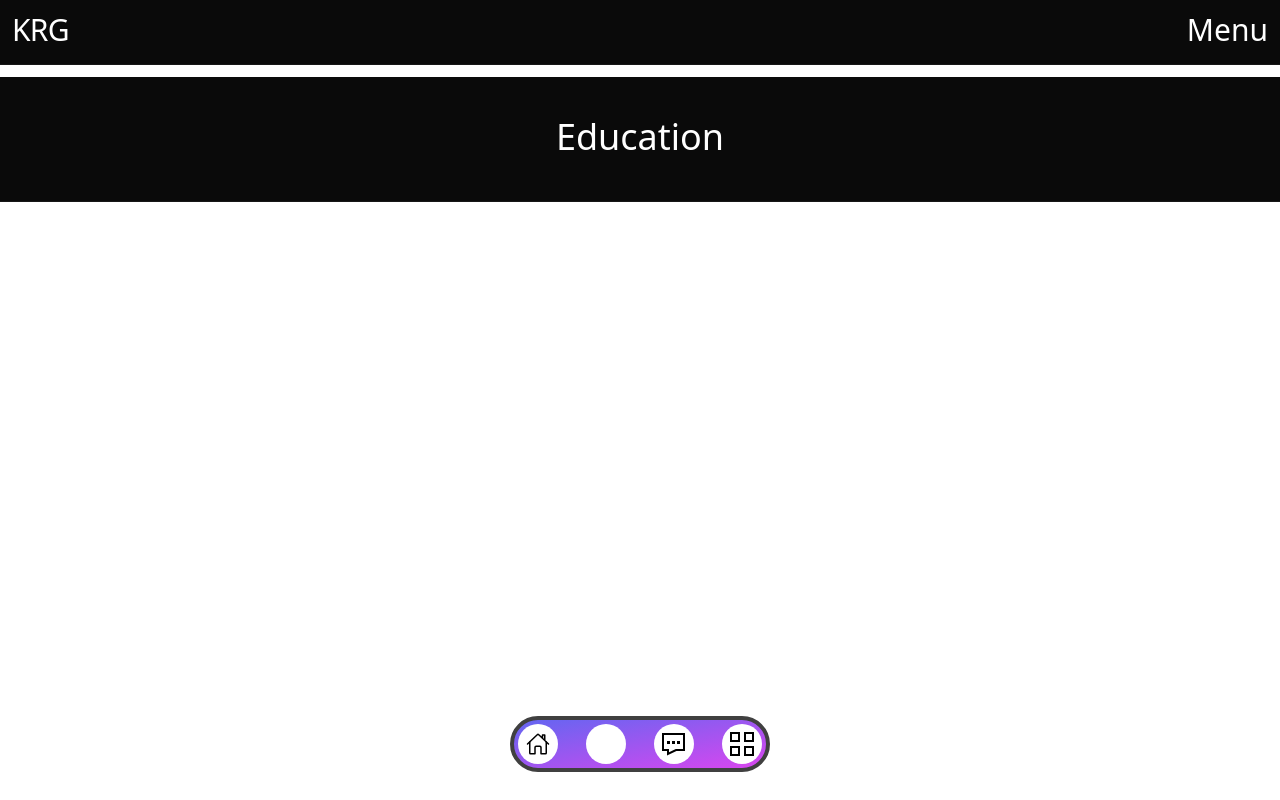
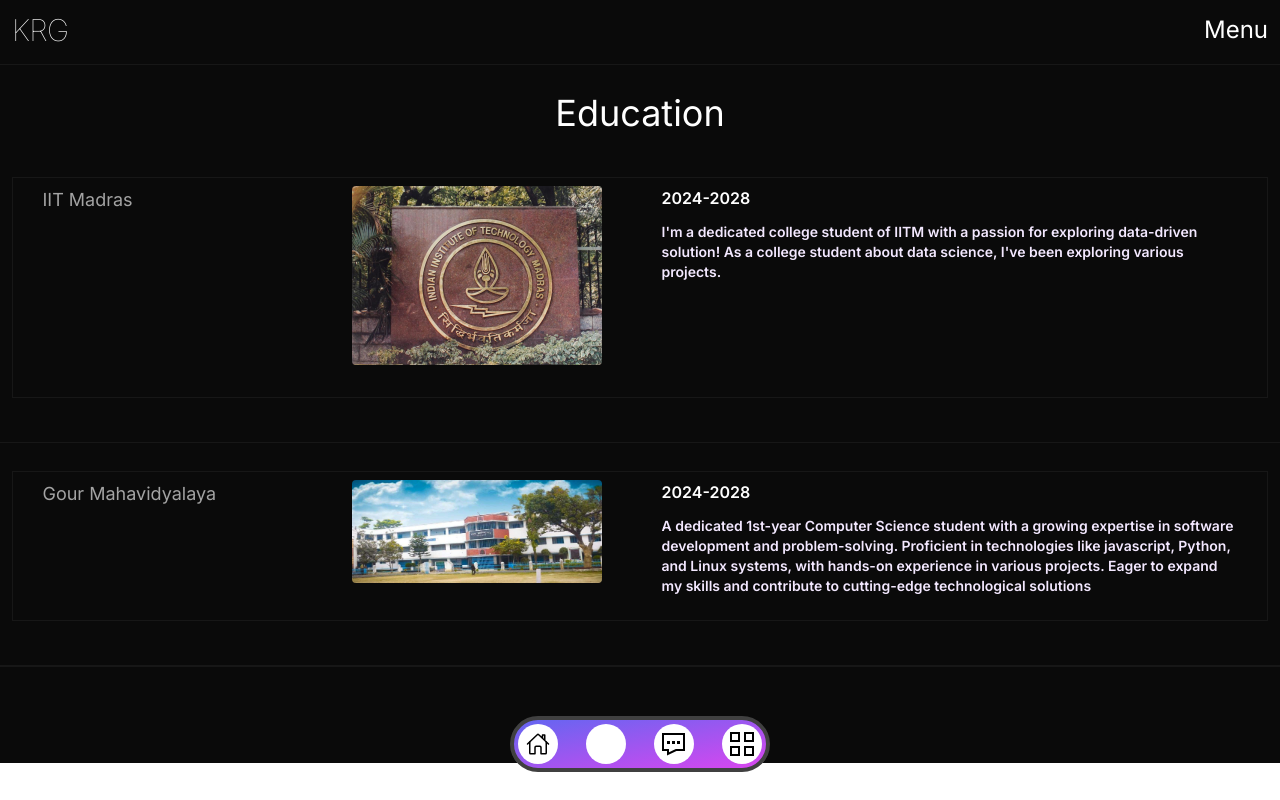
Before and after one commit to kishanghosh090/KishanRanaGhoshPortfolio, a React (Vite) app in the folder kishanranaghoshportfolio/: page /about in a window 1280 px wide. Built offline with nearby package versions, Linux system fonts and the light colour scheme.

Commit message:
about page added

```diff
--- a/kishanranaghoshportfolio/src/components/About/About.jsx
+++ b/kishanranaghoshportfolio/src/components/About/About.jsx
@@ -1,26 +1,18 @@
 import React from "react";
 import Header from "../Header/Header.jsx";
 import BottomNavBar from "../BottomNavBar/BottomNavBar.jsx";
-import { EDUCATION_DETAILS } from "../../constants.js";
+import { motion } from "framer-motion";
+import Education from "../Education/Education.jsx";
 
-import { motion } from "framer-motion";
 const About = () => {
   return (
-    <>
+    <div className="bg-neutral-950 text-white pb-24">
       <Header />
-      <div className="border-b bg-neutral-950 border-neutral-900 pb-1 text-white">
-        <motion.h1
-          whileInView={{ opacity: 1, y: 0 }}
-          initial={{ opacity: 0, y: -100 }}
-          transition={{ duration: 1.5 }}
-          className="py-10 text-center text-4xl"
-        >
-          Education
-        </motion.h1>
-        <div className="mx-6"></div>
+      <div className="bg-neutral-950 text-white ">
+        <Education />
       </div>
       <BottomNavBar />
-    </>
+    </div>
   );
 };
 
--- a/kishanranaghoshportfolio/src/components/ContactMe/ContactMe.jsx
+++ b/kishanranaghoshportfolio/src/components/ContactMe/ContactMe.jsx
@@ -71,7 +71,7 @@
               whileInView={{ opacity: 1, y: 0 }}
               initial={{ opacity: 0, y: -100 }}
               transition={{ duration: 1.5 }}
-              className=" text-center text-4xl my-5 mb-20"
+              className=" text-center text-4xl my-2 mb-20"
             >
               Contact Me
             </motion.h1>
--- a/kishanranaghoshportfolio/src/components/Education/Education.jsx
+++ b/kishanranaghoshportfolio/src/components/Education/Education.jsx
@@ -1,11 +1,26 @@
-import React from 'react'
+import { motion } from "framer-motion";
+import React, { useEffect } from "react";
+import EducationCard from "./EducationCard.jsx";
+import { EDUCATION_DETAILS } from "../../constants.js";
 
 function Education() {
   return (
-    <div>
-      Education
+    <div className="bg-neutral-950 text-white">
+      <motion.h1
+        whileInView={{ opacity: 1, y: 0 }}
+        initial={{ opacity: 0, y: -100 }}
+        transition={{ duration: 1.5 }}
+        className=" text-center text-4xl py-4"
+      >
+        Education
+      </motion.h1>
+      <div className="border-b border-neutral-900">
+        {EDUCATION_DETAILS.map((education, index) => (
+          <EducationCard key={index} data={education} />
+        ))}
+      </div>
     </div>
-  )
+  );
 }
 
-export default Education
+export default Education;
--- /dev/null
+++ b/kishanranaghoshportfolio/src/components/Education/EducationCard.jsx
@@ -0,0 +1,54 @@
+import React from "react";
+import { motion } from "framer-motion";
+function EducationCard(props) {
+  console.log(props.data);
+
+  return (
+    <div className="border-b border-neutral-900 mt-4 p-3">
+      <div
+        key={props.index}
+        className="mb-8 flex flex-wrap lg:justify-center border border-neutral-900 p-2"
+      >
+        <motion.div
+          whileInView={{ opacity: 1, x: 0 }}
+          initial={{ opacity: 0, x: -100 }}
+          transition={{ duration: 0.5 }}
+          className="w-full lg:w-1/4"
+        >
+          <p className="mb-2 text-lg text-neutral-400">
+            {props.data.collageName}
+          </p>
+        </motion.div>
+        <motion.div
+          whileInView={{ opacity: 1, x: 0 }}
+          initial={{ opacity: 0, x: -100 }}
+          transition={{ duration: 1 }}
+          className="w-full lg:w-1/4"
+        >
+          <img
+            src={props.data.collageImg}
+            width={250}
+            height={250}
+            alt={props.data.collageName}
+            className="mb-6 rounded"
+          />
+        </motion.div>
+        <motion.div
+          whileInView={{ opacity: 1, y: 0 }}
+          initial={{ opacity: 0, y: 100 }}
+          transition={{ delay: 0.5, duration: 0.5 }}
+          className="w-full max-w-xl lg:w-3/4 "
+        >
+          <h6 className="mb-4 font-semibold flex flex-col gap-3">
+            {props.data.year}
+            <span className="text-sm text-purple-100">
+              {props.data.aboutCollage}
+            </span>
+          </h6>
+        </motion.div>
+      </div>
+    </div>
+  );
+}
+
+export default EducationCard;
--- a/kishanranaghoshportfolio/src/components/Header/Header.jsx
+++ b/kishanranaghoshportfolio/src/components/Header/Header.jsx
@@ -11,7 +11,7 @@
     <div className="bg-neutral-950 text-white border-b border-neutral-900 pb-4 lg:mb-3 p-3">
       <div className="flex justify-between items-center">
         <h1 className="text-3xl font-thin tracking-tight">KRG</h1>
-        <button onClick={() => setIsOpen(!isOpen)} className="text-3xl">
+        <button onClick={() => setIsOpen(!isOpen)} className="text-2xl">
           Menu
         </button>
       </div>
--- a/kishanranaghoshportfolio/src/components/Home/Home.jsx
+++ b/kishanranaghoshportfolio/src/components/Home/Home.jsx
@@ -5,6 +5,7 @@
 import BottomNavBar from "../BottomNavBar/BottomNavBar";
 import { TypeAnimation } from "react-type-animation";
 import Header from "../Header/Header.jsx";
+import { NavLink } from "react-router-dom";
 const Home = () => {
   const container = (delay) => ({
     hidden: { opacity: 0, x: -100 },
@@ -69,9 +70,12 @@
               >
                 <div className="group relative w-fit transition-transform duration-300 active:scale-95">
                   <button className="relative z-10 rounded-lg bg-gradient-to-br from-indigo-500 to-fuchsia-500 p-0.5 duration-300 group-hover:scale-110">
-                    <span className="block rounded-md bg-slate-950 px-4 py-2 font-semibold text-slate-100 duration-300 group-hover:bg-slate-950/50 group-hover:text-slate-50 group-active:bg-slate-950/80">
-                      Resume
-                    </span>
+                    <NavLink
+                      to="/contactme"
+                      className="block rounded-md bg-slate-950 px-4 py-2 font-semibold text-slate-100 duration-300 group-hover:bg-slate-950/50 group-hover:text-slate-50 group-active:bg-slate-950/80"
+                    >
+                      contact me
+                    </NavLink>
                   </button>
                   <span className="pointer-events-none absolute -inset-4 z-0 transform-gpu rounded-2xl bg-gradient-to-br from-indigo-500 to-fuchsia-500 opacity-30 blur-xl transition-all duration-300 group-hover:opacity-90 group-active:opacity-50"></span>
                 </div>
--- a/kishanranaghoshportfolio/src/constants.js
+++ b/kishanranaghoshportfolio/src/constants.js
@@ -9,12 +9,14 @@
   {
     collageName: "IIT Madras",
     collageImg: `${IITM}`,
+    year: "2024-2028",
     aboutCollage:
       "I'm a dedicated college student of IITM with a passion for exploring data-driven solution! As a college student about data science, I've been exploring various projects.",
   },
   {
     collageName: "Gour Mahavidyalaya",
     collageImg: `${GOUR}`,
+    year: "2024-2028",
     aboutCollage:
       "A dedicated 1st-year Computer Science student with a growing expertise in software development and problem-solving. Proficient in technologies like javascript, Python, and Linux systems, with hands-on experience in various projects. Eager to expand my skills and contribute to cutting-edge technological solutions",
   },
--- a/kishanranaghoshportfolio/src/index.css
+++ b/kishanranaghoshportfolio/src/index.css
@@ -1,3 +1,12 @@
+@import url('https://fonts.googleapis.com/css2?family=Inter:ital,opsz,wght@0,14..32,100..900;1,14..32,100..900&display=swap');
 @tailwind base;
 @tailwind components;
 @tailwind utilities;
+
+:root {
+    font-family: 'Inter', sans-serif;
+}
+
+*::-webkit-scrollbar {
+    display: none;
+}
```
